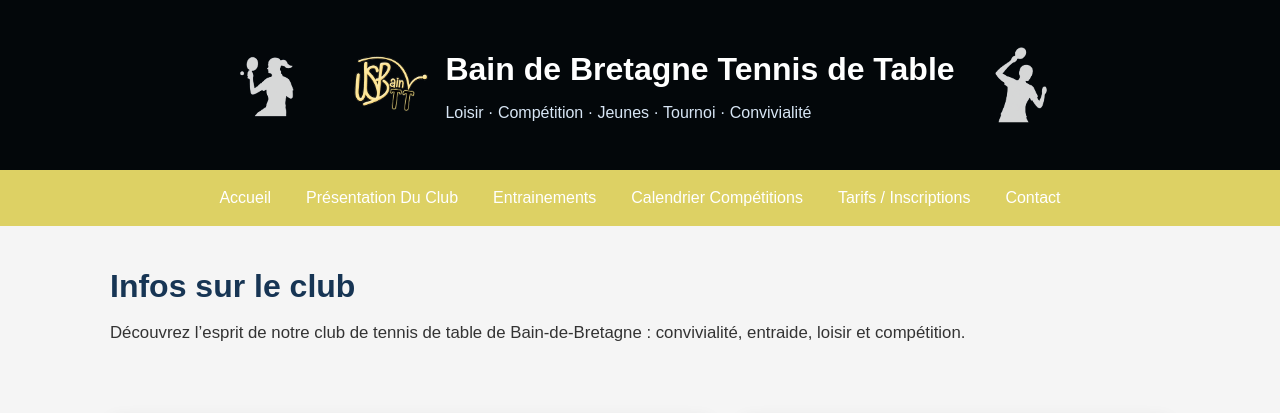
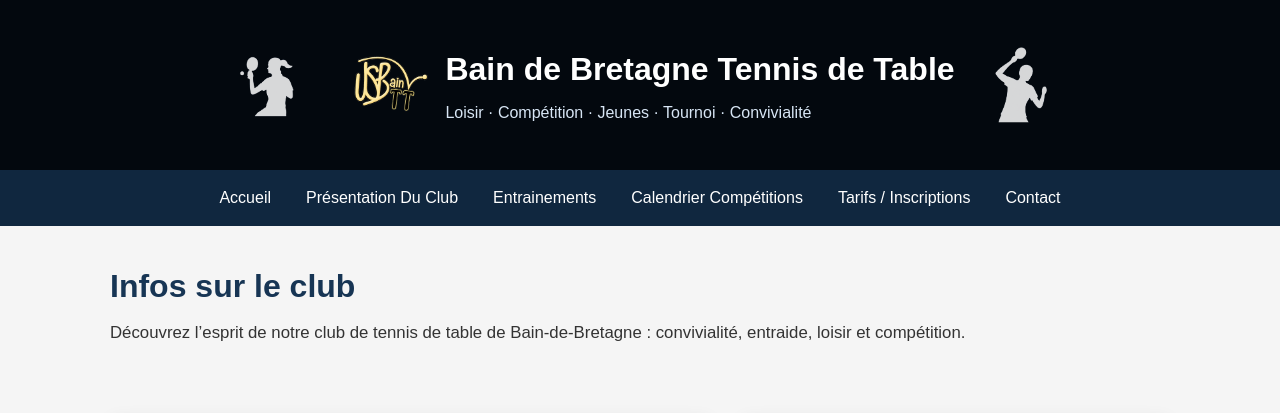
Before and after one commit to Joebanks35/Site-Tennis-de-Table-Bain-de-Bretagne, a Flask app: page /club in a window 1280 px wide. Shown: the top 413 px of the page. Run offline with Flask 3, Linux system fonts and the light colour scheme.

Commit message:
couleurs

```diff
--- a/app/static/css/style.css
+++ b/app/static/css/style.css
@@ -12,8 +12,8 @@ body {
 }
 
 .site-header {
-    background-color: #03070a;
-    color: white;
+    background-color: #03080e;
+    color: rgb(247, 233, 116);
 }
 
 .club-identity h1 {
@@ -26,7 +26,7 @@ body {
 }
 
 .navbar {
-    background-color: #ddd164;
+    background-color: #10273f;
     display: flex;
     justify-content: center;
     gap: 35px;
```
